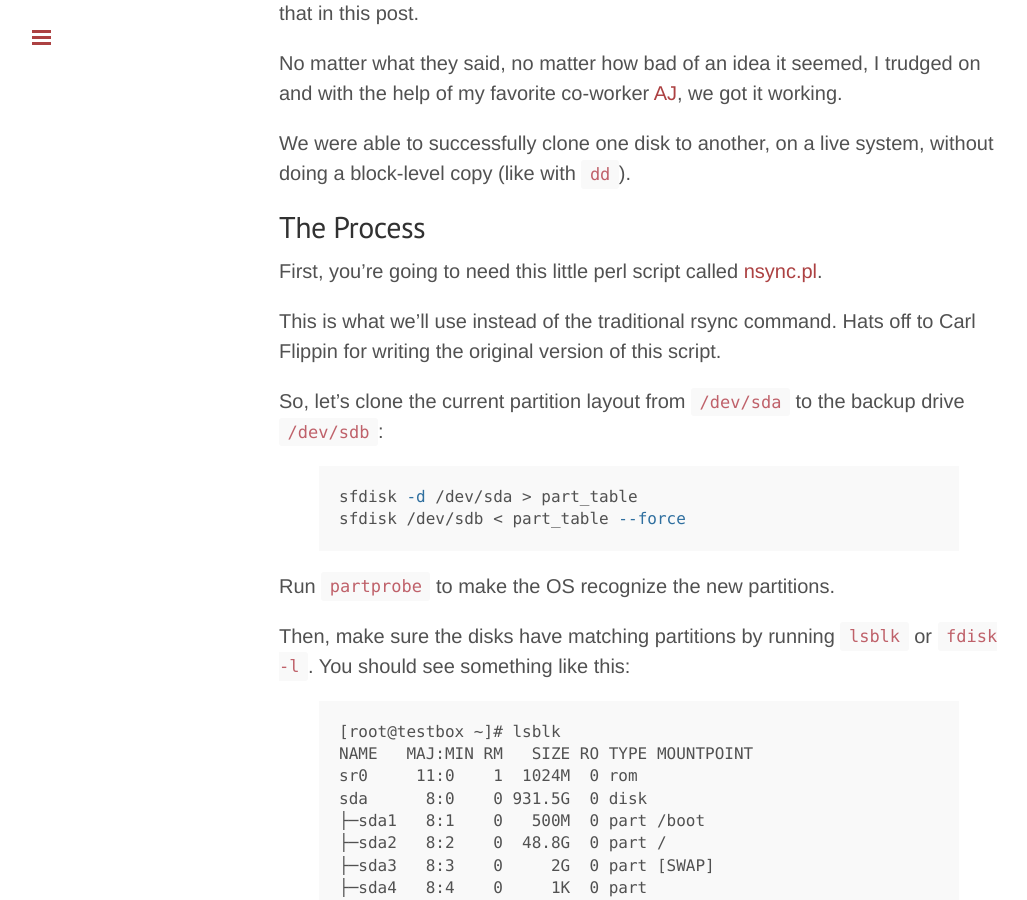
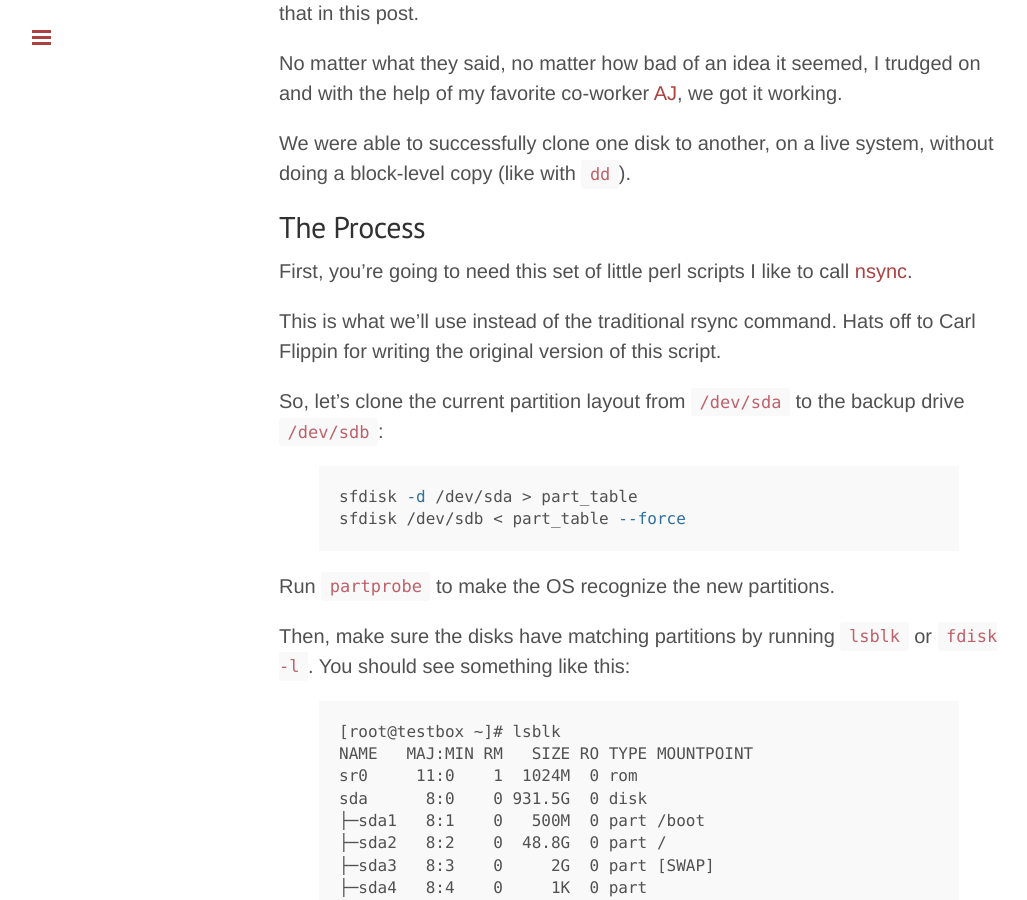
Before and after one commit to cabrinha/cabrinha.github.io, a Jekyll site: the page built from _posts/2015-3-13-Creating-Bootable-Backups.md, in a window 1280 px wide and 900 px high, scrolled down 906 px. Shown: the whole window, without its empty margins (1-1028 px from the left). Built offline with Jekyll 4.4.1, drawn with Linux system fonts in a browser that asks for light colours; Markdown is read by kramdown in place of the engine named in the settings.

Commit message:
Changed links

```diff
--- a/_posts/2015-3-13-Creating-Bootable-Backups.md
+++ b/_posts/2015-3-13-Creating-Bootable-Backups.md
@@ -21,7 +21,7 @@
 
 ## The Process
 
-First, you're going to need this little perl script called [nsync.pl](https://gist.github.com/internaught/9de95d15c46d317490ab).
+First, you're going to need this set of little perl scripts I like to call [nsync](https://github.com/internaught/nsync).
 
 This is what we'll use instead of the traditional rsync command. Hats off to Carl Flippin for writing the original version of this script.
 
```
